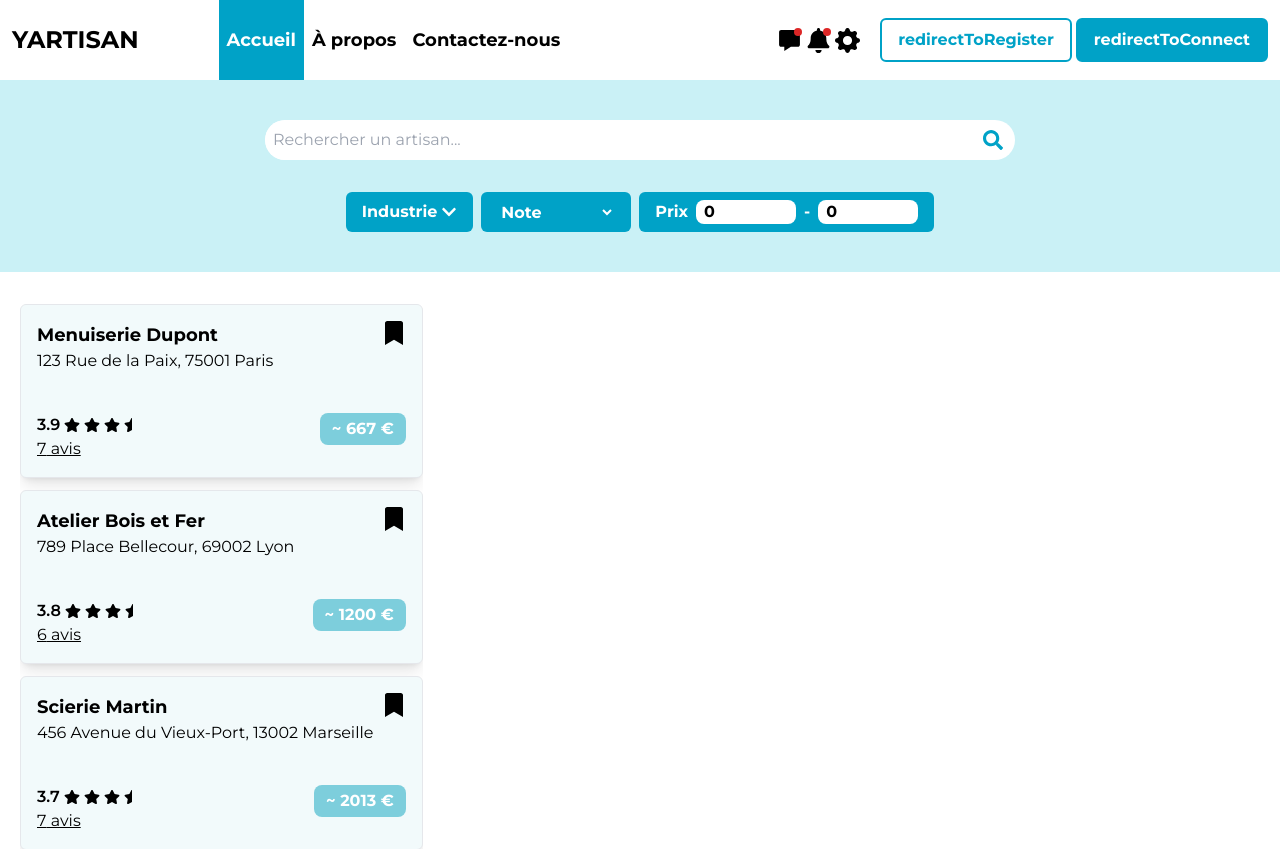
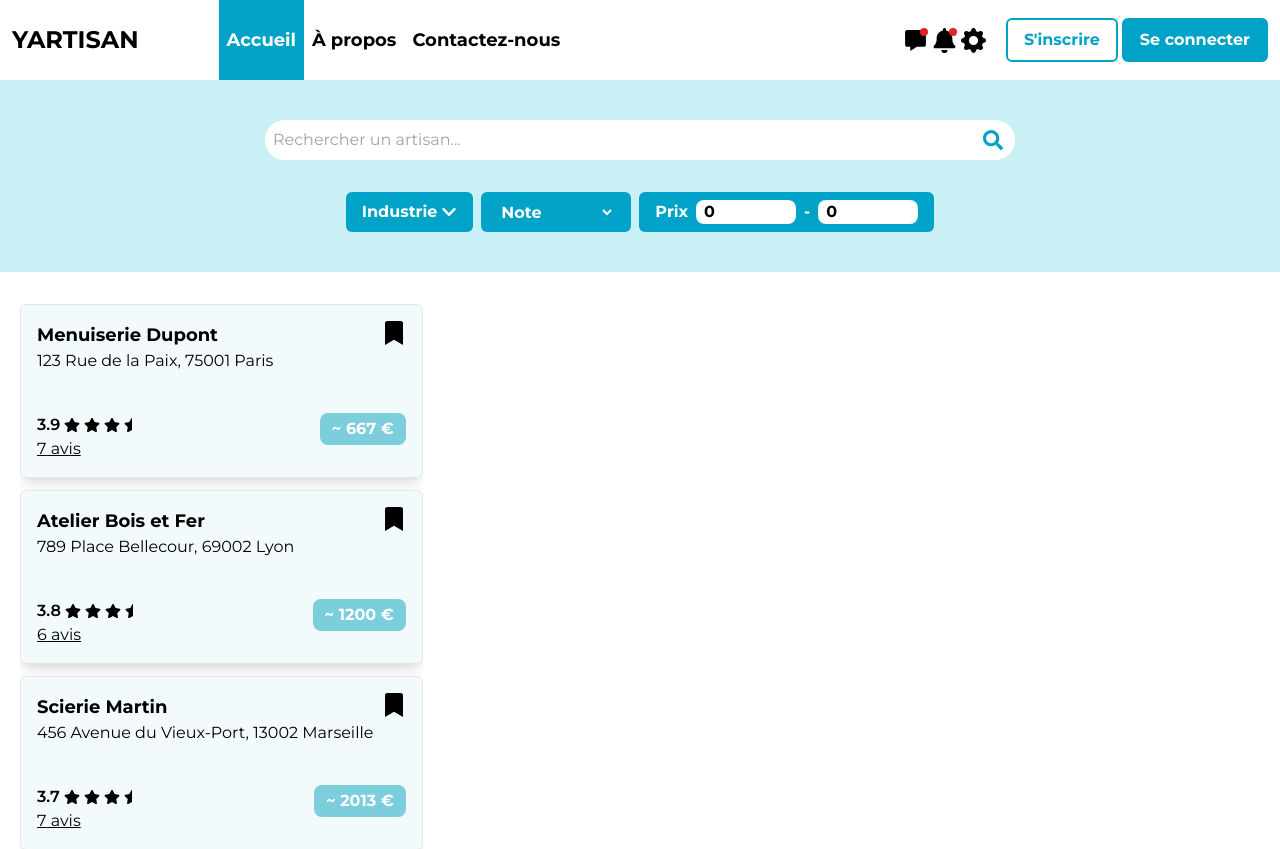
Before and after one commit to YArtisan/yartisan-front, a React (Vite) app: page / in a window 1280 px wide. Shown: the top 849 px of the page. Built offline with nearby package versions, Linux system fonts and the light colour scheme; what axios-cache-interceptor would draw is missing.

Commit message:
feat: rename connect

```diff
--- a/src/components/layouts/DefaultLayout/Header/Header.tsx
+++ b/src/components/layouts/DefaultLayout/Header/Header.tsx
@@ -35,14 +35,14 @@ const Header = ({ isExpanded, setIsExpanded }: IProps) => {
 
         <ul
           className={`h-full overflow-hidden transition-[max-width,padding] duration-300 max-[930px]:left-0 max-[930px]:bg-primary max-[930px]:bg-opacity-90 max-[930px]:w-full max-[930px]:absolute max-[930px]:top-full max-[930px]:h-[calc(100vh-80px)] ${isExpanded
-              ? "max-[930px]:max-w-[450px] max-[930px]:px-5"
-              : "max-[930px]:max-w-[0px]"
+            ? "max-[930px]:max-w-[450px] max-[930px]:px-5"
+            : "max-[930px]:max-w-[0px]"
             }`}
         >
           <div
             className={`flex min-[930px]:items-center min-[930px]:justify-center h-full ${isExpanded
-                ? "max-[930px]:flex-col max-[930px]:gap-10 max-[930px]:py-5"
-                : "max-[930px]:opacity-0"
+              ? "max-[930px]:flex-col max-[930px]:gap-10 max-[930px]:py-5"
+              : "max-[930px]:opacity-0"
               }`}
           >
             <AuthButtons className="min-[930px]:hidden mx-auto" />
@@ -123,9 +123,9 @@ const AuthButtons = ({
       {...props}
     >
       <Button template="secondary" invertColors>
-        {t('authentication:redirectToRegister')}
+        {t('authentication:register')}
       </Button>
-      <Button template="secondary">{t('authentication:redirectToConnect')}</Button>
+      <Button template="secondary">{t('authentication:connect')}</Button>
     </div >
   );
 };
```
